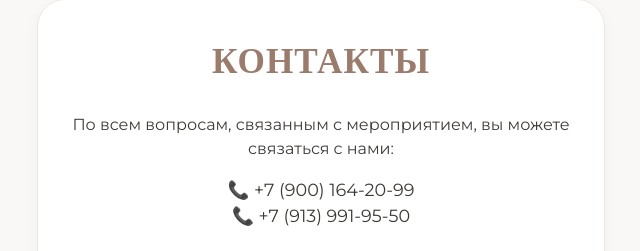
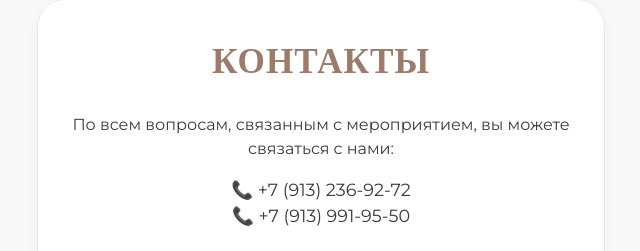
Before and after one commit to reginapetrova2004-creator/wedding, a plain HTML site: page index.html in a window 1280 px wide. Shown: the part 5536-5787 px from the top of the page, 319-959 px from the left. Drawn offline with nearby package versions, Linux system fonts and the light colour scheme.

Commit message:
index.html

```diff
--- a/index.html
+++ b/index.html
@@ -439,7 +439,7 @@
       <h2>КОНТАКТЫ</h2>
       <p>По всем вопросам, связанным с мероприятием, вы можете связаться с нами:</p>
       <div class="contacts">
-        📞 +7 (900) 164-20-99<br>
+        📞 +7 (913) 236-92-72<br>
         📞 +7 (913) 991-95-50
       </div>
       <a href="tel:+79167778877" class="btn-outline btn" style="margin-top:8px;">Связаться</a>
```
